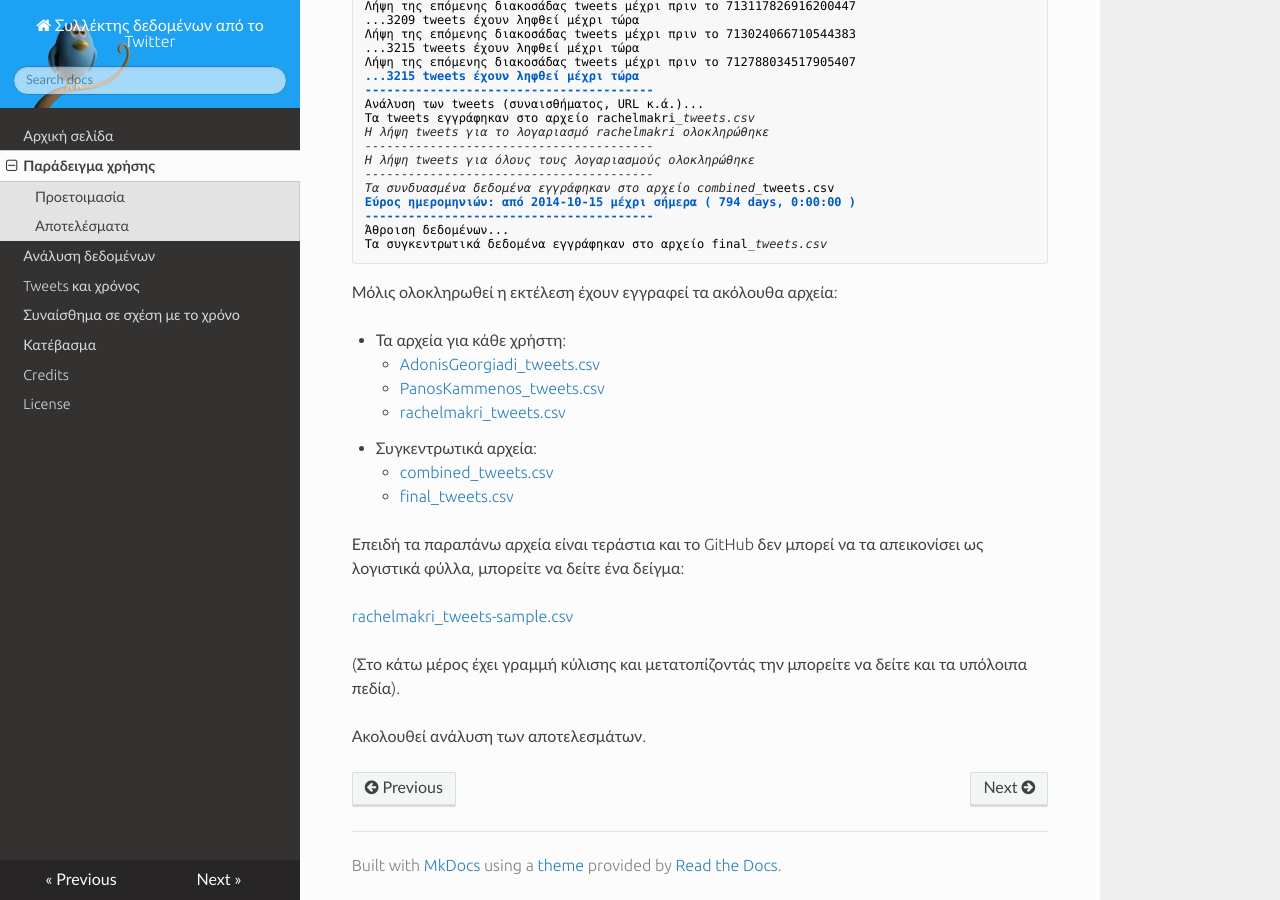
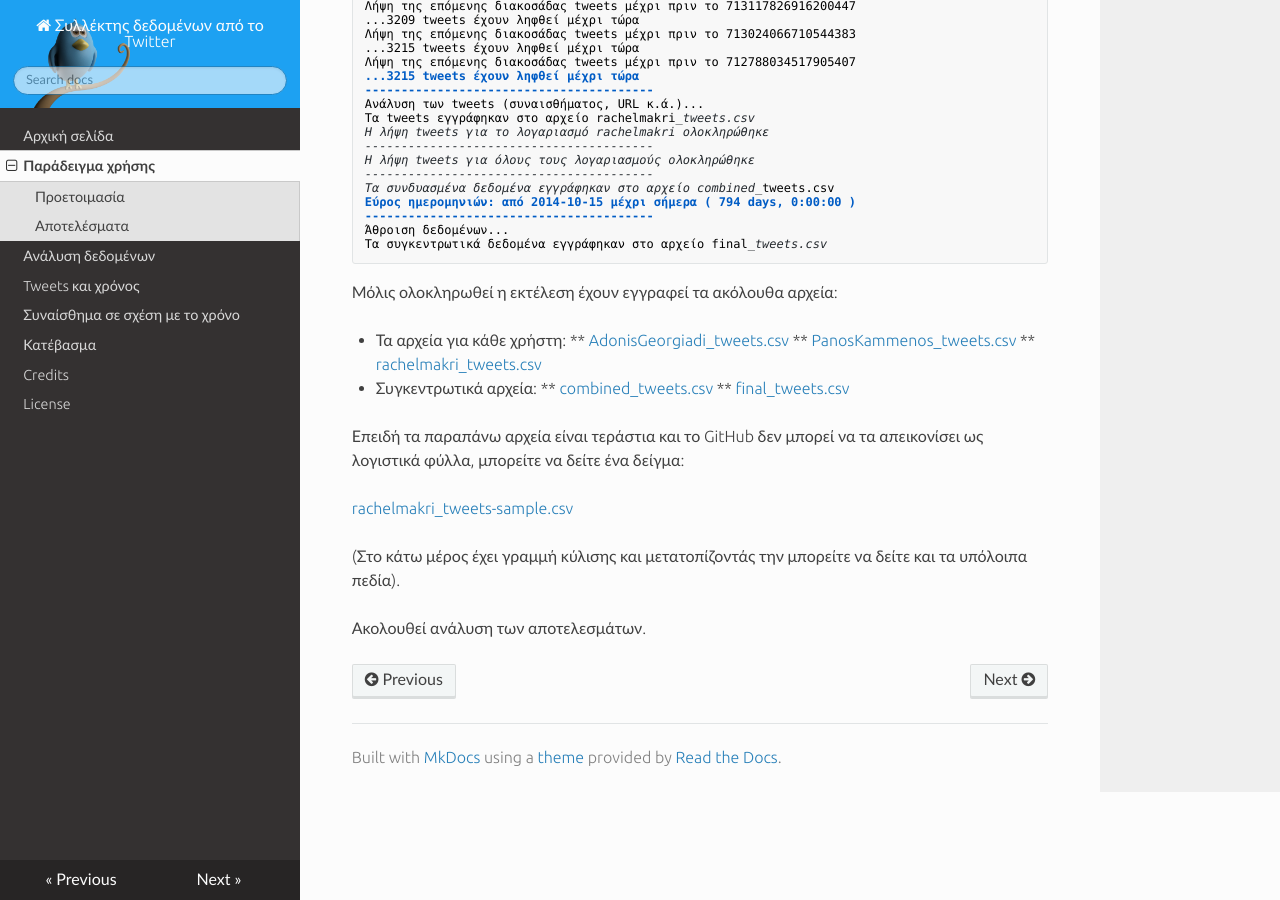
Before and after one commit to Protonotarios/get-tweets, an MkDocs documentation site: the page built from docs/Παράδειγμα/Παράδειγμα-χρήσης.md, in a window 1280 px wide and 900 px high, scrolled down 3414 px. Built offline with MkDocs 1.6.1, drawn with Linux system fonts in a browser that asks for light colours; nearby versions of some CDN libraries; old or Windows-style settings are respelled for this version of MkDocs.

Commit message:
Δοκιμή

```diff
--- a/docs/Παράδειγμα/Παράδειγμα-χρήσης.md
+++ b/docs/Παράδειγμα/Παράδειγμα-χρήσης.md
@@ -210,12 +210,12 @@ accounts = ['AdonisGeorgiadi','PanosKammenos','rachelmakri']
 Μόλις ολοκληρωθεί η εκτέλεση έχουν εγγραφεί τα ακόλουθα αρχεία:
 
 * Τα αρχεία για κάθε χρήστη:
-    * [AdonisGeorgiadi_tweets.csv](https://github.com/Protonotarios/get-tweets/blob/version02/docs/%CE%A0%CE%B1%CF%81%CE%AC%CE%B4%CE%B5%CE%B9%CE%B3%CE%BC%CE%B1/AdonisGeorgiadi_tweets.csv)
-    * [PanosKammenos_tweets.csv](https://github.com/Protonotarios/get-tweets/blob/version02/docs/%CE%A0%CE%B1%CF%81%CE%AC%CE%B4%CE%B5%CE%B9%CE%B3%CE%BC%CE%B1/PanosKammenos_tweets.csv)
-    * [rachelmakri_tweets.csv](https://github.com/Protonotarios/get-tweets/blob/version02/docs/%CE%A0%CE%B1%CF%81%CE%AC%CE%B4%CE%B5%CE%B9%CE%B3%CE%BC%CE%B1/rachelmakri_tweets.csv)
+** [AdonisGeorgiadi_tweets.csv](https://github.com/Protonotarios/get-tweets/blob/version02/docs/%CE%A0%CE%B1%CF%81%CE%AC%CE%B4%CE%B5%CE%B9%CE%B3%CE%BC%CE%B1/AdonisGeorgiadi_tweets.csv)
+** [PanosKammenos_tweets.csv](https://github.com/Protonotarios/get-tweets/blob/version02/docs/%CE%A0%CE%B1%CF%81%CE%AC%CE%B4%CE%B5%CE%B9%CE%B3%CE%BC%CE%B1/PanosKammenos_tweets.csv)
+** [rachelmakri_tweets.csv](https://github.com/Protonotarios/get-tweets/blob/version02/docs/%CE%A0%CE%B1%CF%81%CE%AC%CE%B4%CE%B5%CE%B9%CE%B3%CE%BC%CE%B1/rachelmakri_tweets.csv)
 * Συγκεντρωτικά αρχεία:
-    * [combined_tweets.csv](https://github.com/Protonotarios/get-tweets/blob/version02/docs/%CE%A0%CE%B1%CF%81%CE%AC%CE%B4%CE%B5%CE%B9%CE%B3%CE%BC%CE%B1/combined_tweets.csv)
-    * [final_tweets.csv](https://github.com/Protonotarios/get-tweets/blob/version02/docs/%CE%A0%CE%B1%CF%81%CE%AC%CE%B4%CE%B5%CE%B9%CE%B3%CE%BC%CE%B1/final_tweets.csv)
+** [combined_tweets.csv](https://github.com/Protonotarios/get-tweets/blob/version02/docs/%CE%A0%CE%B1%CF%81%CE%AC%CE%B4%CE%B5%CE%B9%CE%B3%CE%BC%CE%B1/combined_tweets.csv)
+** [final_tweets.csv](https://github.com/Protonotarios/get-tweets/blob/version02/docs/%CE%A0%CE%B1%CF%81%CE%AC%CE%B4%CE%B5%CE%B9%CE%B3%CE%BC%CE%B1/final_tweets.csv)
 
 Επειδή τα παραπάνω αρχεία είναι τεράστια και το GitHub δεν μπορεί να τα
 απεικονίσει ως λογιστικά φύλλα, μπορείτε να δείτε ένα δείγμα:
```
